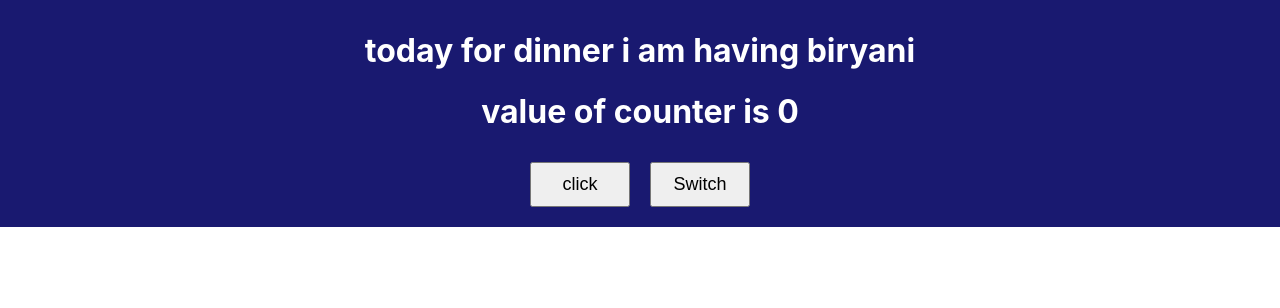
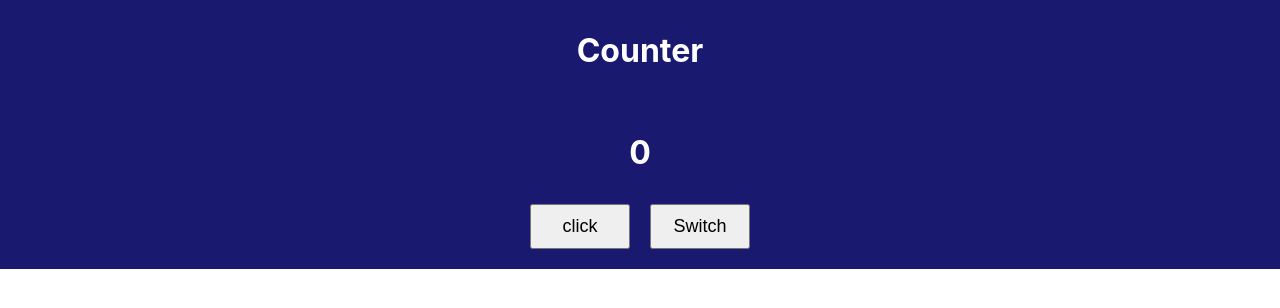
Before and after one commit to ali2527/bootcamp-react-1, a React (Create React App) app: page / in a window 1280 px wide. Shown: the top 308 px of the page. Built offline with nearby package versions, Linux system fonts and the light colour scheme.

Commit message:
Update Dinner.js

```diff
--- a/src/Dinner.js
+++ b/src/Dinner.js
@@ -4,8 +4,9 @@ import React from "react";
 function Dinner(props){
     return(
         <div>
-            <h1>today for dinner i am having {props.item} </h1>
-            <h1>value of counter is {props.count}</h1>
+
+            <h1>Counter </h1><br/>
+            <h1>{props.count}</h1>
 
         </div>
     );
```
